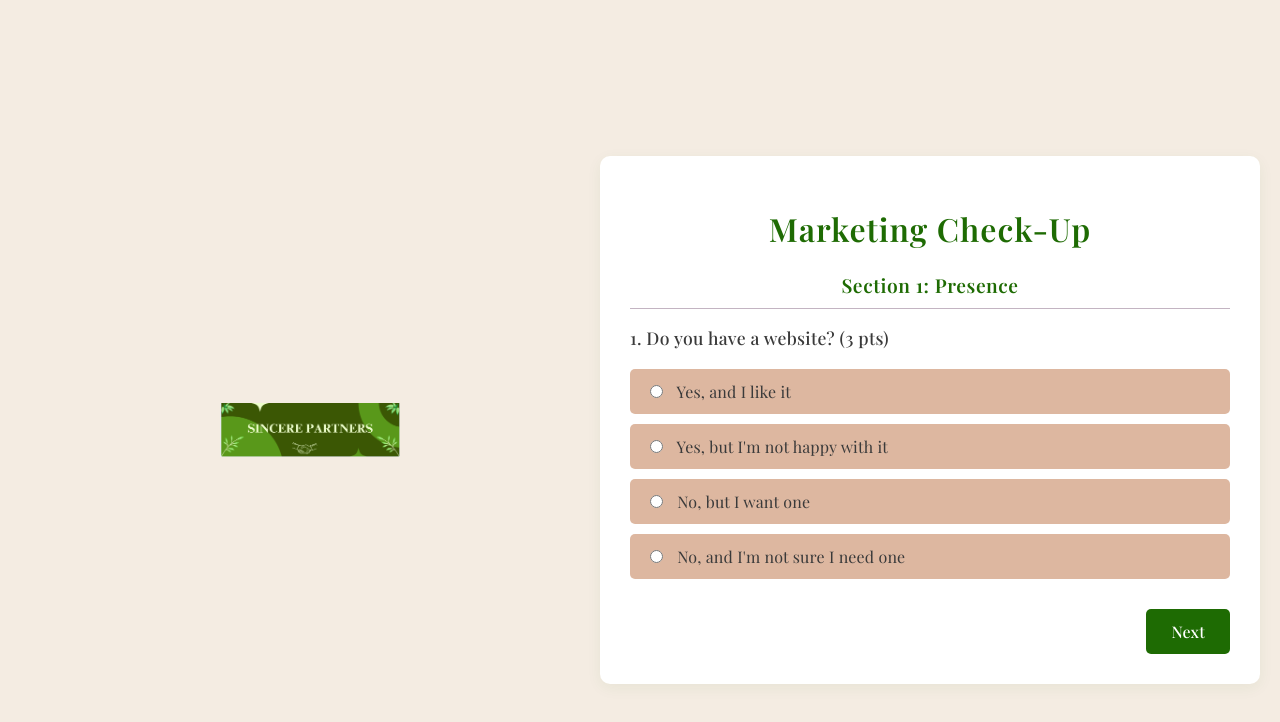
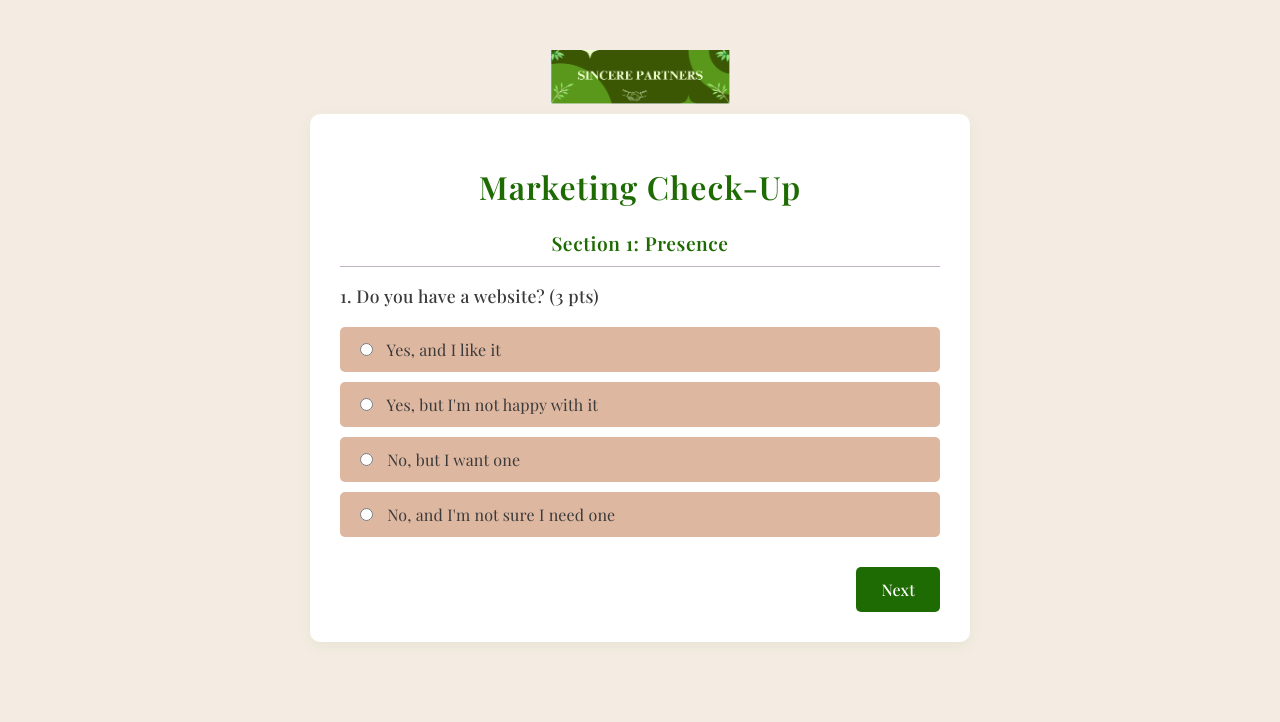
Before and after one commit to zmef/marketing_audit, a plain HTML site: page index.html in a window 1280 px wide. Drawn offline with nearby package versions, Linux system fonts and the light colour scheme.

Commit message:
Add files via upload

```diff
--- a/index.html
+++ b/index.html
@@ -6,12 +6,14 @@
     <title>Marketing Audit Quiz</title>
     <link rel="stylesheet" href="style.css">
     <!-- Use local jsPDF for CSP/compatibility (optional) -->
-    <script src="jspdf.umd.min.js"></script>
+    <script src="libs/jspdf.umd.min.js"></script>
     <!-- If you don't want to host locally, you can keep the CDN version: -->
     <!-- <script src="https://cdnjs.cloudflare.com/ajax/libs/jspdf/2.5.1/jspdf.umd.min.js"></script> -->
 </head>
 <body>
     <img src="Screenshot-2025-06-03-210657-md.png" alt="Logo" class="logo">
+
+    <div id="main-content">
         <div id="quiz-container">
             <h1>Marketing Check-Up</h1>
 
@@ -115,6 +117,7 @@
             <ul id="suggestions"></ul>
             <button id="download-pdf-btn" style="margin-top:20px;">Download PDF</button>
         </div>
+    </div>
 
     <script src="script.js"></script>
 </body>
--- a/style.css
+++ b/style.css
@@ -18,27 +18,20 @@
     height: auto;
 }
 
-/* Add compatibility improvements */
-html {
-    -webkit-text-size-adjust: 100%;
-    text-size-adjust: 100%;
-}
-* {
-    -webkit-print-color-adjust: exact;
-    print-color-adjust: exact;
-}
-
 body {
-    font-family: 'Playfair Display', serif;
     background-color: var(--warm-sand);
     color: var(--soft-charcoal);
-    display: flex;
-    justify-content: center;
-    align-items: center;
     min-height: 100vh;
     margin: 0;
     padding: 20px;
     letter-spacing: 0.02em;
+    font-family: 'Playfair Display', serif;
+}
+
+#main-content {
+    display: flex;
+    flex-direction: column;
+    align-items: center;
 }
 
 #quiz-container, #results-container {
@@ -159,3 +152,13 @@ input[type="radio"], input[type="checkbox"] {
     background-color: var(--green-light);
     color: var(--green-dark);
 }
+
+/* Print compatibility and text size adjustments */
+html {
+    -webkit-text-size-adjust: 100%;
+    text-size-adjust: 100%;
+}
+* {
+    -webkit-print-color-adjust: exact;
+    print-color-adjust: exact;
+}
```
Lines whose indentation alone changed are shown as unchanged.
